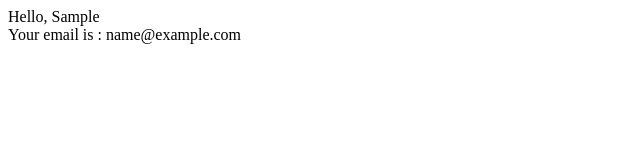
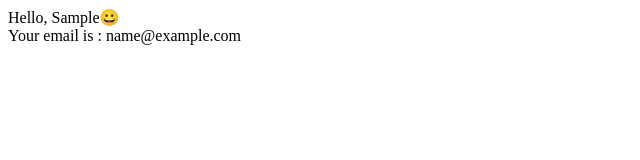
Before and after one commit to MushfikHasanMahim/Input-using-js, a plain HTML site: page index.html in a window 1280 px wide. Both pictures are taken after typing "Sample", "name@example.com" into the empty fields and a click on the button "Submit". Shown: the full height of the page, 0-640 px from the left. Drawn offline with nearby package versions, Linux system fonts and the light colour scheme.

Commit message:
New imogi added

```diff
--- a/index.html
+++ b/index.html
@@ -53,7 +53,7 @@
 
         email = document.querySelector('#Email').value;
 
-        document.write('<div class="box container" >Hello, ', name, "<br>Your email is : ", email, '</div>');
+        document.write('<div class="box container" >Hello, ', name, "😀<br>Your email is : ", email, '</div>');
 
      }
 
```
